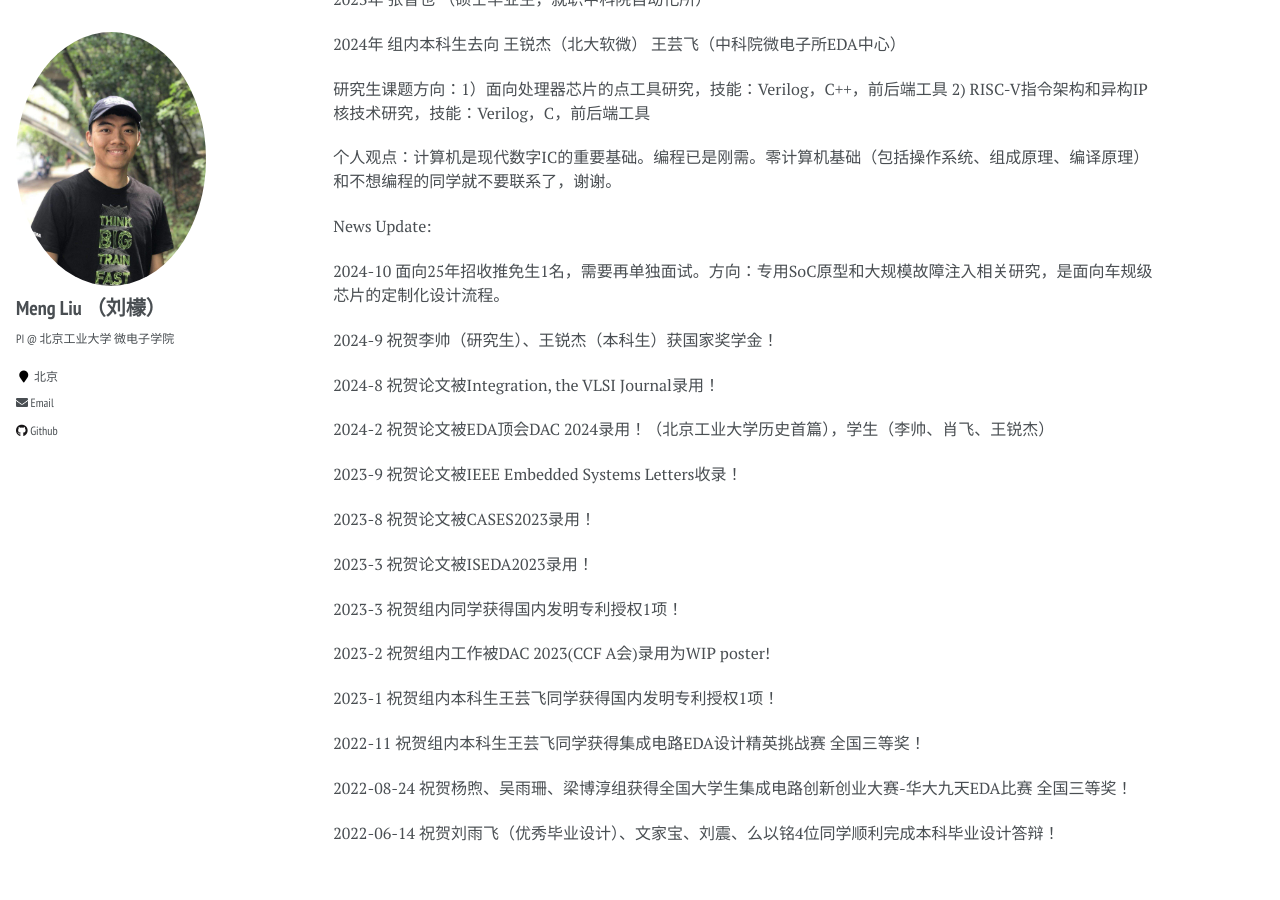
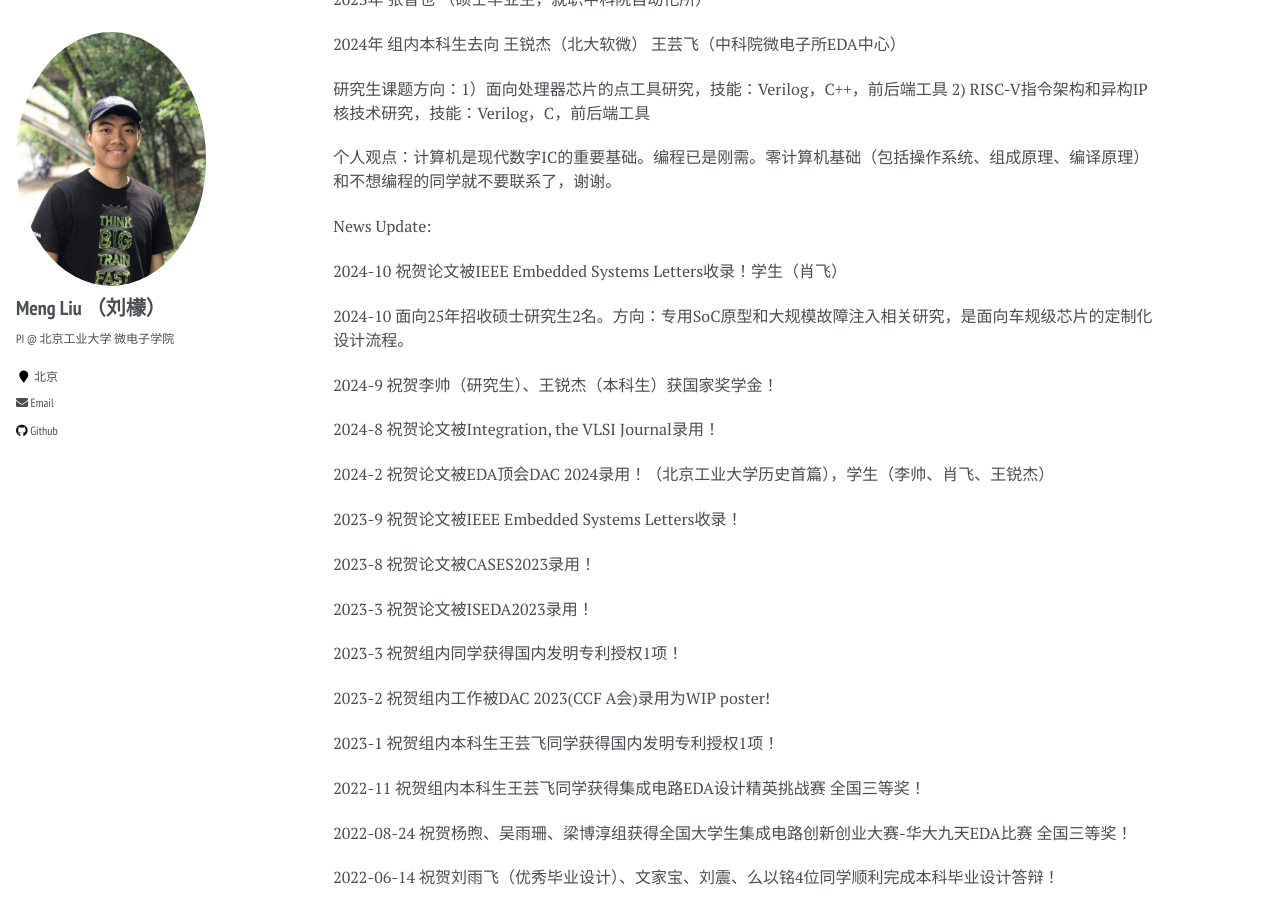
Before and after one commit to liumengbjut/liumengbjut.github.io, a Jekyll site: the page built from _pages/about.md, in a window 1280 px wide and 900 px high, scrolled down 565 px. Built offline with Jekyll 4.4.1, drawn with Linux system fonts in a browser that asks for light colours.

Commit message:
Update about.md

```diff
--- a/_pages/about.md
+++ b/_pages/about.md
@@ -36,7 +36,9 @@ redirect_from:
 
 News Update:
 
-2024-10    面向25年招收推免生1名，需要再单独面试。方向：专用SoC原型和大规模故障注入相关研究，是面向车规级芯片的定制化设计流程。
+2024-10    祝贺论文被IEEE Embedded Systems Letters收录！学生（肖飞）
+
+2024-10    面向25年招收硕士研究生2名。方向：专用SoC原型和大规模故障注入相关研究，是面向车规级芯片的定制化设计流程。
 
 2024-9     祝贺李帅（研究生）、王锐杰（本科生）获国家奖学金！
 
```
